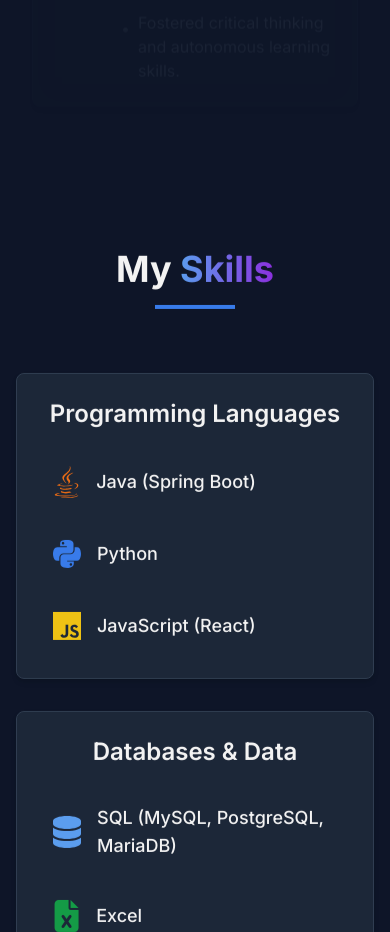
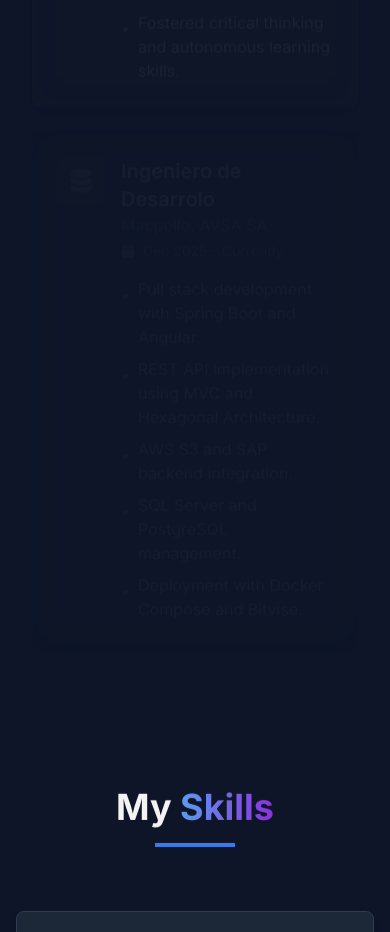
Before and after one commit to juanarz/portfolio-web, a React (Vite) app: page / in a window 390 px wide. Shown: the part 4300-5232 px from the top of the page. Built offline with nearby package versions, Linux system fonts and the light colour scheme.

Commit message:
feat: dd Ingeniero de Desarrollo experience and responsive UI improvements
add Ingeniero de Desarrollo experience and responsive UI improvements

```diff
--- a/src/components/sections/Experience.jsx
+++ b/src/components/sections/Experience.jsx
@@ -22,6 +22,7 @@
         <div className="grid grid-cols-1 md:grid-cols-2 gap-6 max-w-6xl mx-auto">
           {experiences.map((exp, index) => {
             const Icon = exp.icon
+            const isLastOdd = experiences.length % 2 !== 0 && index === experiences.length - 1
 
             return (
               <motion.div
@@ -30,7 +31,9 @@
                 whileInView={{ opacity: 1, y: 0 }}
                 viewport={{ once: true }}
                 transition={{ duration: 0.5, delay: index * 0.1 }}
-                className="glass-effect p-6 rounded-lg hover:bg-slate-200/50 dark:bg-dark-card dark:hover:bg-dark-card-hover transition-all duration-300 transform hover:scale-[1.02] border border-transparent dark:border-dark-border"
+                className={`glass-effect p-6 rounded-lg hover:bg-slate-200/50 dark:bg-dark-card dark:hover:bg-dark-card-hover transition-all duration-300 transform hover:scale-[1.02] border border-transparent dark:border-dark-border ${
+                  isLastOdd ? 'md:col-span-2 md:max-w-3xl md:mx-auto' : ''
+                }`}
               >
                 <div className="flex items-start space-x-4">
                   <div className="flex-shrink-0">
--- a/src/data/experience.js
+++ b/src/data/experience.js
@@ -24,4 +24,18 @@
       'Fostered critical thinking and autonomous learning skills.',
     ],
   },
+  {
+    id: 3,
+    role: 'Ingeniero de Desarrolo',
+    company: 'Macpollo, AVSA SA',
+    period: 'Dec 2025 - Currently',
+    icon: FaDatabase,
+    achievements: [
+      'Full stack development with Spring Boot and Angular.',
+      'REST API implementation using MVC and Hexagonal Architecture.',
+      'AWS S3 and SAP backend integration.',
+      'SQL Server and PostgreSQL management.',
+      'Deployment with Docker Compose and Bitvise.',
+    ],
+  },
 ]
```
